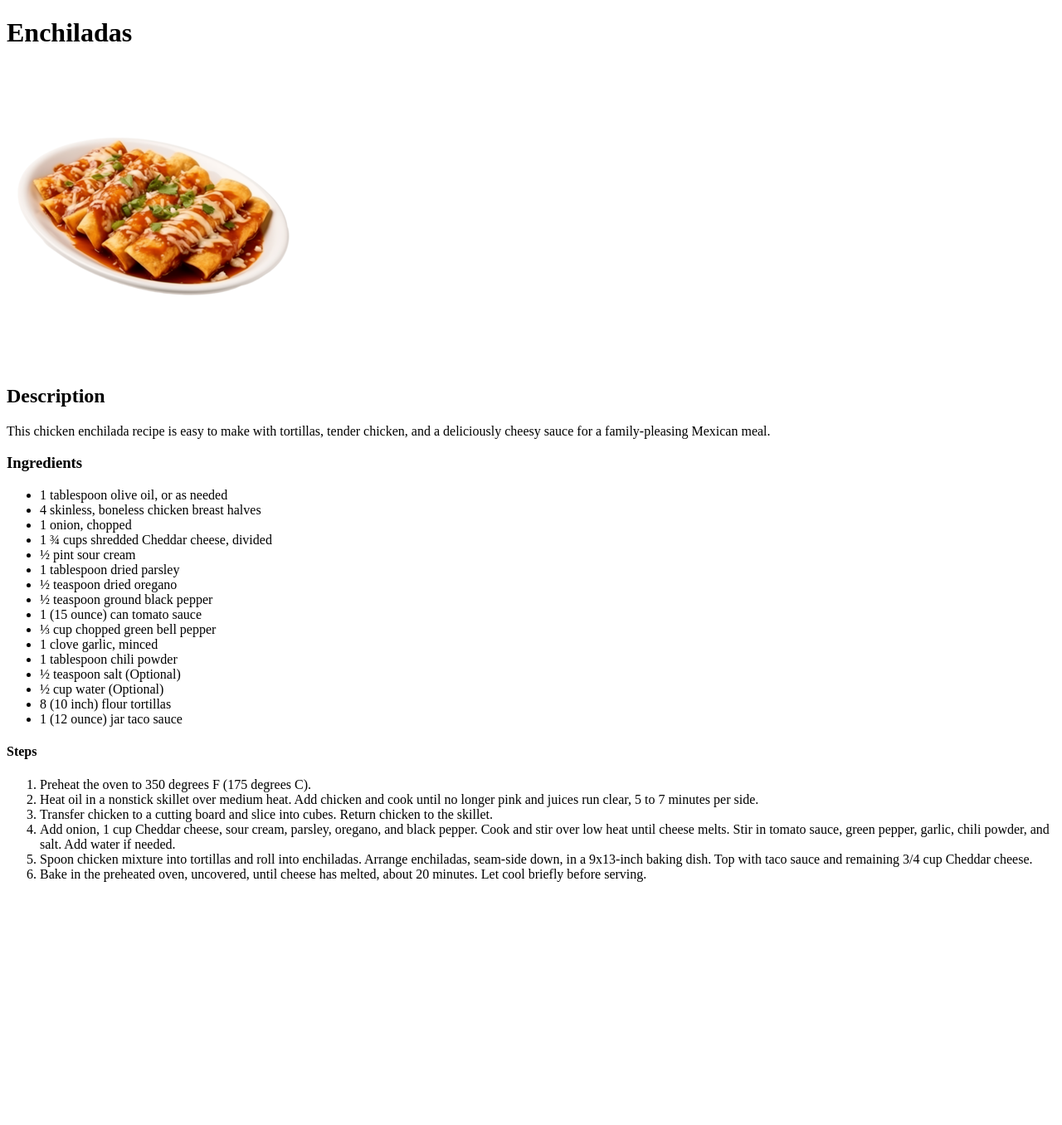
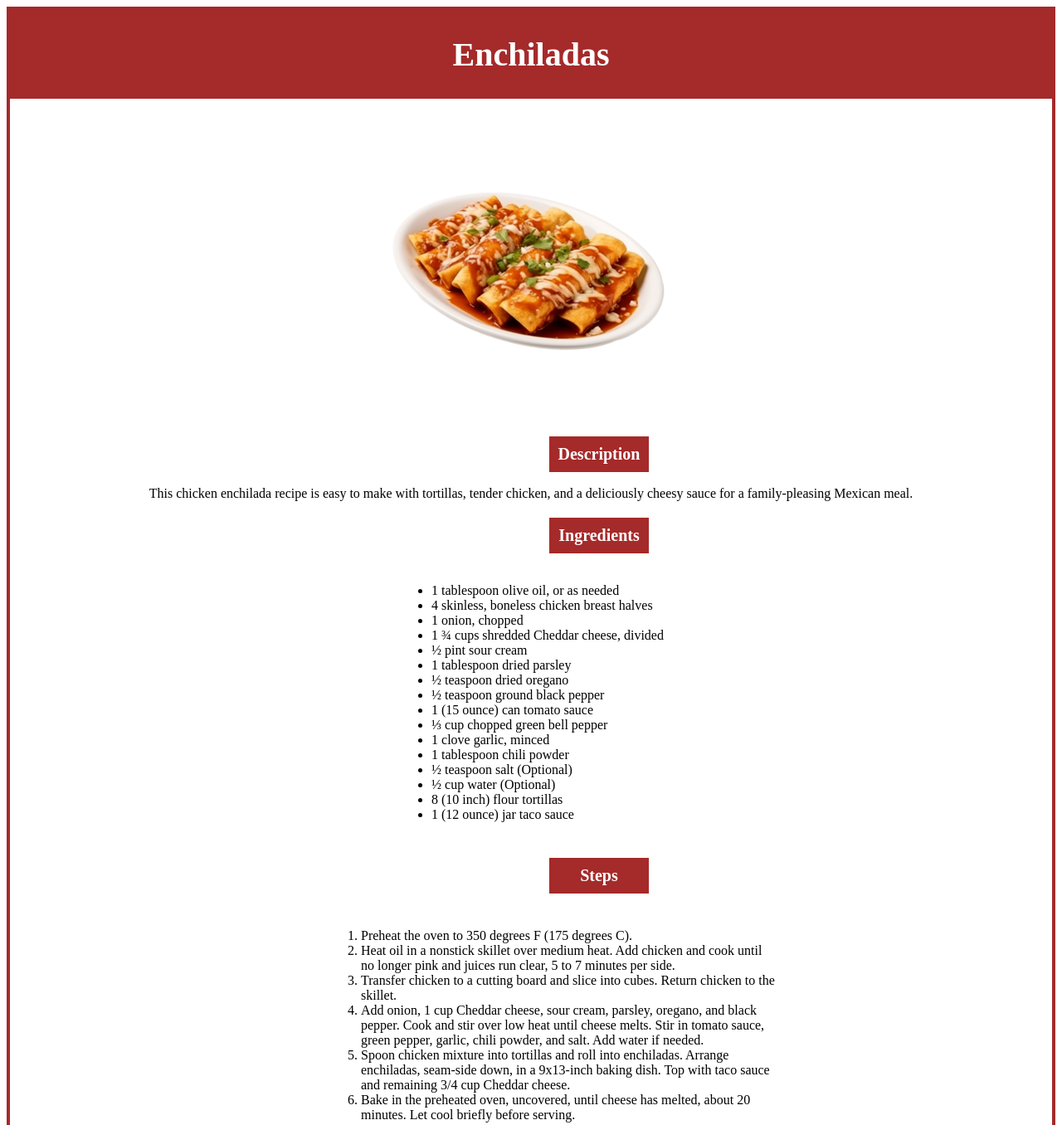
Before and after one commit to jcastr60/recipes, a plain HTML site: page recipes/enchiladas.html in a window 1280 px wide. Shown: the top 1356 px of the page at 83% size. Before the commit the page ends 1079 px from the top, so only its background shows below. Drawn offline with Linux system fonts and the light colour scheme.

Commit message:
Added CSS styling to index and enchiladas page. Makes webpage more pretty.

```diff
--- a/recipes/enchiladas.html
+++ b/recipes/enchiladas.html
@@ -3,18 +3,20 @@
     <head>
         <meta charset="UTF-8">
         <title>Enchiladas Recipe</title>
+        <link rel="stylesheet" href="styles.css">
 
     </head>
     <body>
-        <h1>Enchiladas</h1>
-        <img src="../images/Enchiladas.png" alt="enchilada">
-        <h2>Description</h2>
-        <p> This chicken enchilada recipe is easy to make with tortillas,
-            tender chicken, and a deliciously cheesy sauce for a family-pleasing
-            Mexican meal.
-        </p>
-        <h3>Ingredients</h3>
-        <ul>
+        <div class="class">
+            <h1 id="title">Enchiladas</h1>
+            <img src="../images/Enchiladas.png" alt="enchilada">
+            <h2 class="dTitle">Description</h2>
+            <p> This chicken enchilada recipe is easy to make with tortillas,
+                tender chicken, and a deliciously cheesy sauce for a family-pleasing
+                Mexican meal.
+            </p>
+            <h3 class="iTitle">Ingredients</h3>
+        <ul class="list">
             <li>1 tablespoon olive oil, or as needed</li>
             <li>4 skinless, boneless chicken breast halves</li>
             <li>1 onion, chopped</li>
@@ -32,8 +34,8 @@
             <li>8 (10 inch) flour tortillas</li>
             <li>1 (12 ounce) jar taco sauce</li>
         </ul>
-        <h4>Steps</h4>
-        <ol>
+        <h4 class="sTitle">Steps</h4>
+        <ol class="oList">
             <li>Preheat the oven to 350 degrees F (175 degrees C).</li>
             <li>Heat oil in a nonstick skillet over medium heat. Add chicken and cook until no longer pink and juices run clear, 5 to 7 minutes per side.</li>
             <li>Transfer chicken to a cutting board and slice into cubes. Return chicken to the skillet.</li>
@@ -42,5 +44,7 @@
             <li>Bake in the preheated oven, uncovered, until cheese has melted, about 20 minutes. Let cool briefly before serving.</li>
         </ol>
 
+        </div>
+
     </body>
 </html>
--- /dev/null
+++ b/recipes/styles.css
@@ -0,0 +1,41 @@
+div.class{
+    /* width: 400px; */
+    background: #fff;
+
+    text-align:center;
+    /* padding: 8px solid blue; */
+    border: 4px solid brown;
+
+}
+
+#title{
+    background-color: brown;
+    color:white;
+    padding:30px;
+    margin-top: auto;
+    font-size: 40px;
+}
+
+.iTitle,
+.dTitle,
+.sTitle{
+    text-align: center;
+    background-color: brown;
+    width: 100px;
+    color:white;
+    padding:10px;
+    margin-left: 650px;
+    font-size: 20px;
+}
+
+ul.list{
+    display: inline-block;
+    text-align: left;
+}
+
+ol.oList{
+    display: inline-block;
+    margin-left: 50px;
+    text-align: left;
+    width:500px;
+}
--- a/styles.css
+++ b/styles.css
@@ -1,7 +1,12 @@
+* {background-color: rgb(248, 194, 173)}
 h1{
     color:rgb(255, 255, 255);
     background-color: brown;
     text-align: center;
+    padding:30px;
+    font-size: 40px;
+    margin: 0px;
+    margin-bottom: 50px;
 }
 
 div{
```
